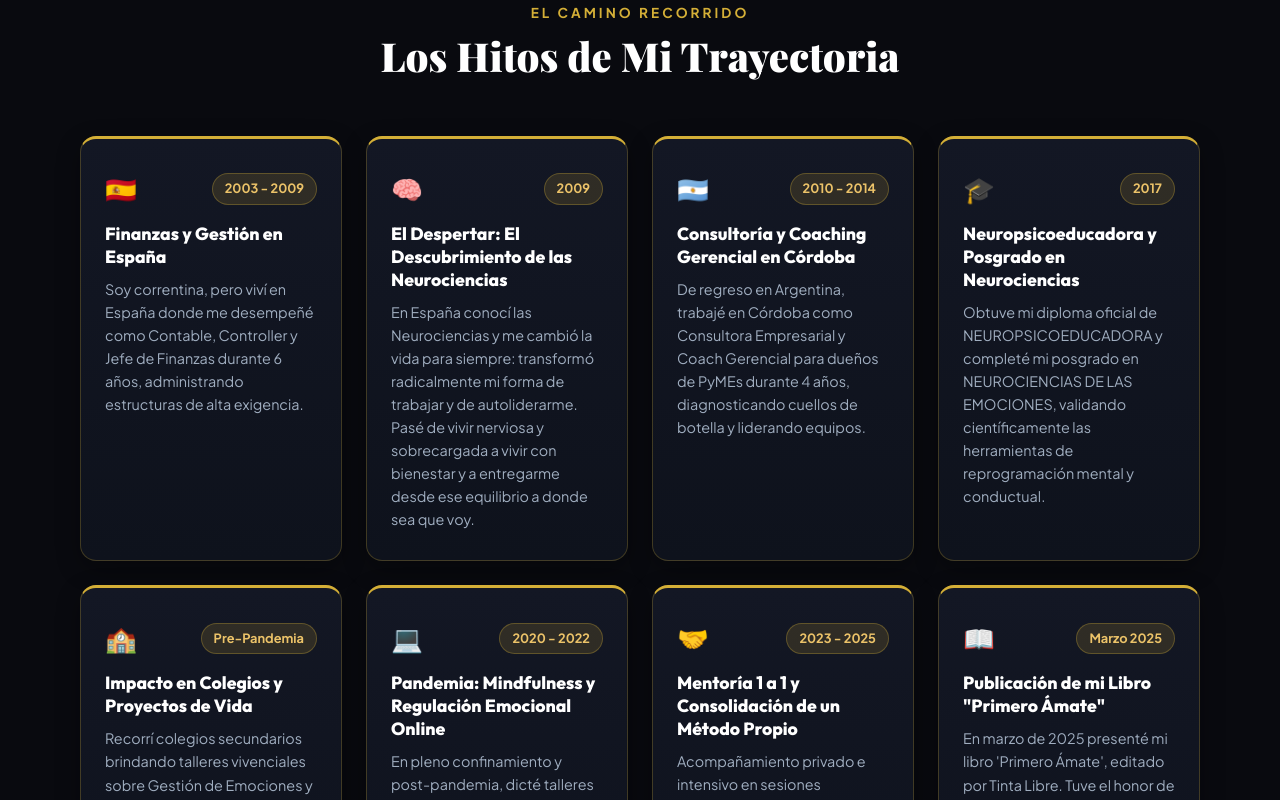
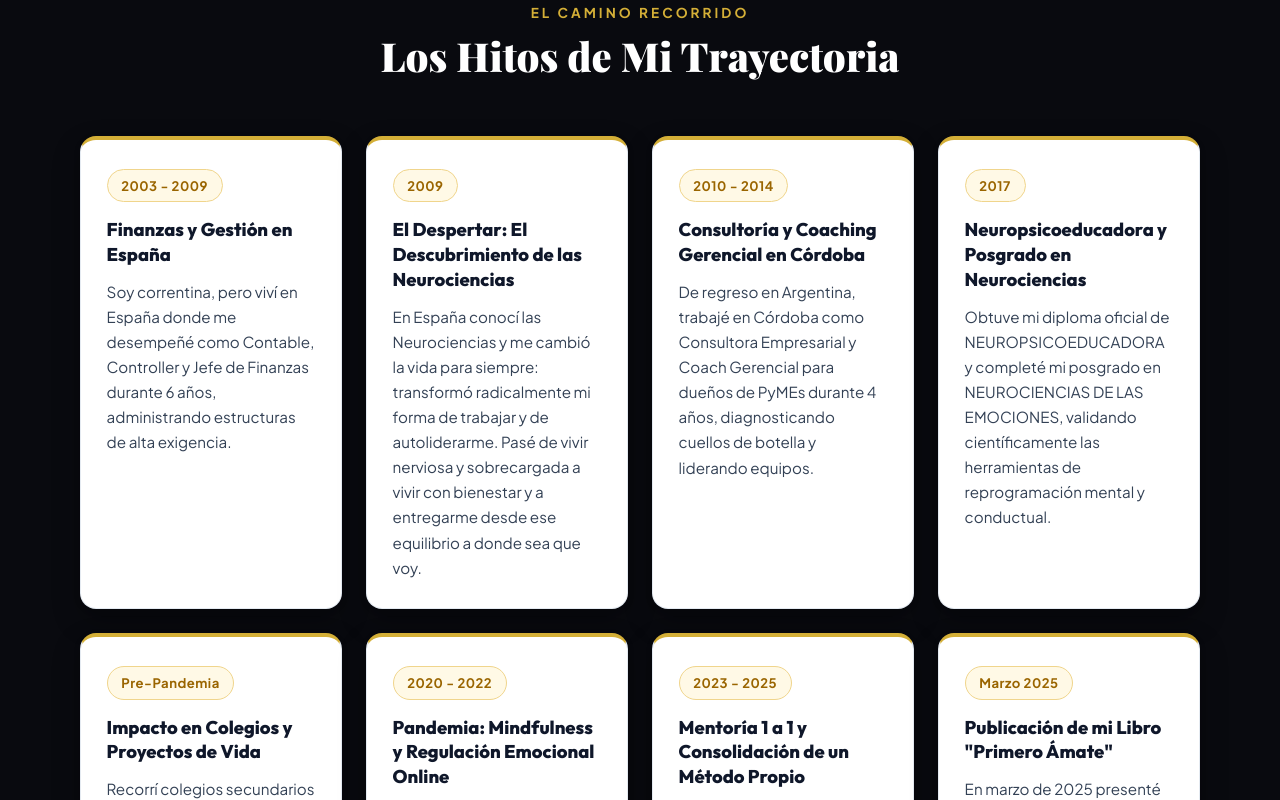
Before and after one commit to romimontiel/metodomodolider, a Next.js app: page /historia in a window 1280 px wide. Shown: the part 2660-3460 px from the top of the page. Built offline with nearby package versions, Linux system fonts and the light colour scheme.

Commit message:
Tarjetas de hitos de trayectoria con fondo blanco limpio, sin iconos y con tipografia de alto contraste

```diff
--- a/src/app/historia/page.js
+++ b/src/app/historia/page.js
@@ -348,33 +348,41 @@ export default function HistoriaPage() {
             }}>
               {hitos.map((hito, idx) => (
                 <div key={idx} style={{
-                  background: "linear-gradient(180deg, #131724 0%, #0E121C 100%)",
-                  border: "1px solid rgba(212, 175, 55, 0.25)",
-                  borderTop: "3px solid #D4AF37",
+                  background: "#FFFFFF",
+                  border: "1px solid rgba(226, 232, 240, 0.9)",
+                  borderTop: "4px solid #D4AF37",
                   borderRadius: "16px",
-                  padding: "1.8rem 1.5rem",
-                  boxShadow: "0 8px 25px rgba(0,0,0,0.3)",
+                  padding: "1.8rem 1.6rem",
+                  boxShadow: "0 12px 28px rgba(0, 0, 0, 0.25), 0 2px 8px rgba(0,0,0,0.06)",
                   display: "flex",
                   flexDirection: "column"
                 }}>
-                  <div style={{ display: "flex", justifyContent: "space-between", alignItems: "center", marginBottom: "0.8rem" }}>
-                    <span style={{ fontSize: "1.6rem" }}>{hito.flag}</span>
+                  <div style={{ marginBottom: "1rem" }}>
                     <span style={{
-                      background: "rgba(212, 175, 55, 0.15)",
-                      color: "#ECC369",
-                      padding: "0.25rem 0.75rem",
+                      background: "#FFF9E6",
+                      color: "#9A6500",
+                      padding: "0.3rem 0.85rem",
                       borderRadius: "50px",
-                      fontSize: "0.8rem",
+                      fontSize: "0.82rem",
                       fontWeight: "800",
-                      border: "1px solid rgba(212, 175, 55, 0.3)"
+                      letterSpacing: "0.5px",
+                      border: "1px solid #F0D58C",
+                      display: "inline-block"
                     }}>
                       {hito.year}
                     </span>
                   </div>
-                  <h3 style={{ fontSize: "1.1rem", fontWeight: "800", color: "#FFFFFF", marginBottom: "0.6rem", lineHeight: "1.3" }}>
+                  <h3 style={{
+                    fontSize: "1.15rem",
+                    fontWeight: "800",
+                    color: "#0F172A",
+                    marginBottom: "0.7rem",
+                    lineHeight: "1.35",
+                    fontFamily: "var(--font-heading)"
+                  }}>
                     {hito.title}
                   </h3>
-                  <p style={{ color: "#A0AEC0", fontSize: "0.9rem", lineHeight: "1.6", flex: 1 }}>
+                  <p style={{ color: "#334155", fontSize: "0.95rem", lineHeight: "1.65", flex: 1 }}>
                     {hito.desc}
                   </p>
                 </div>
```
